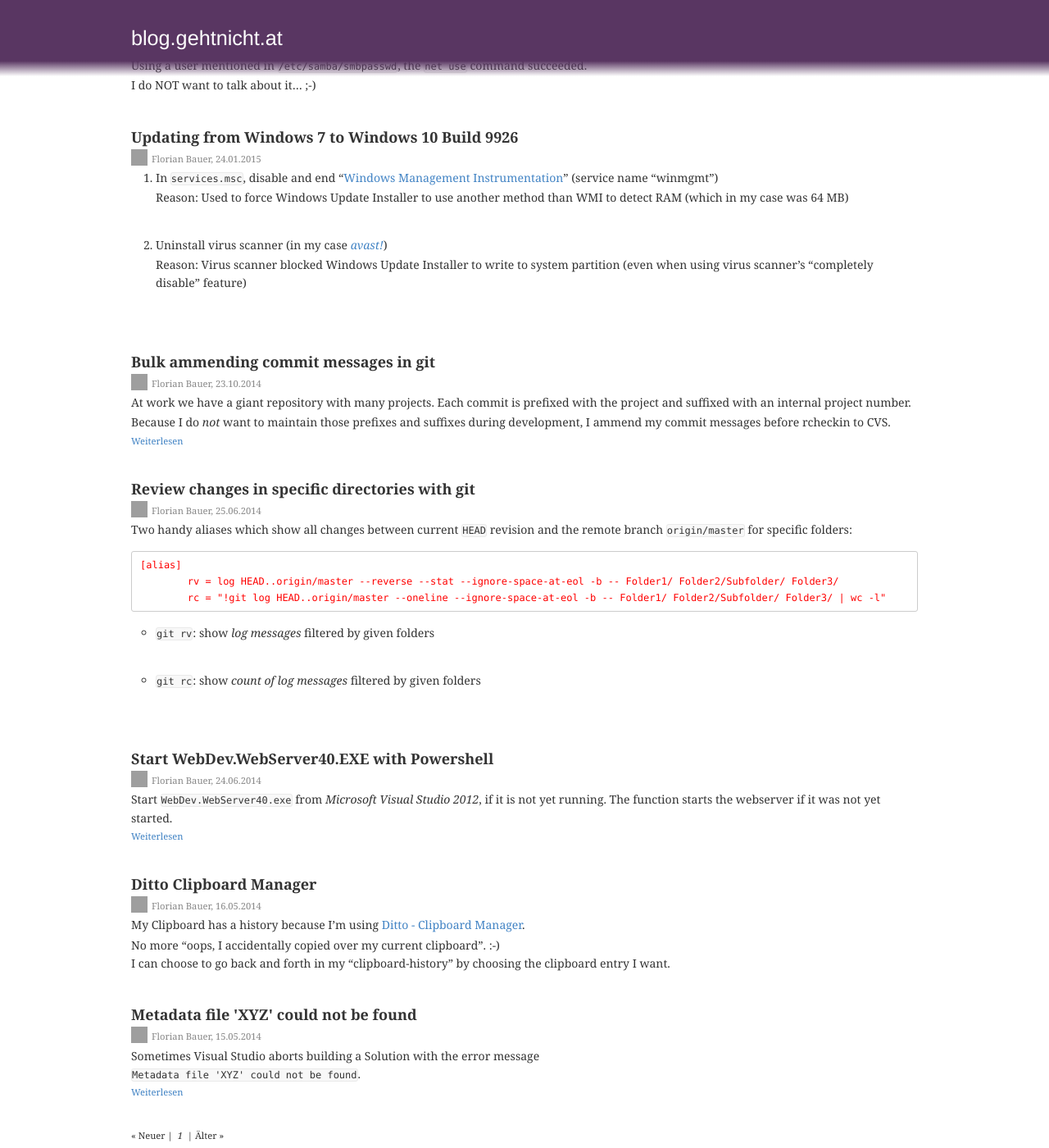
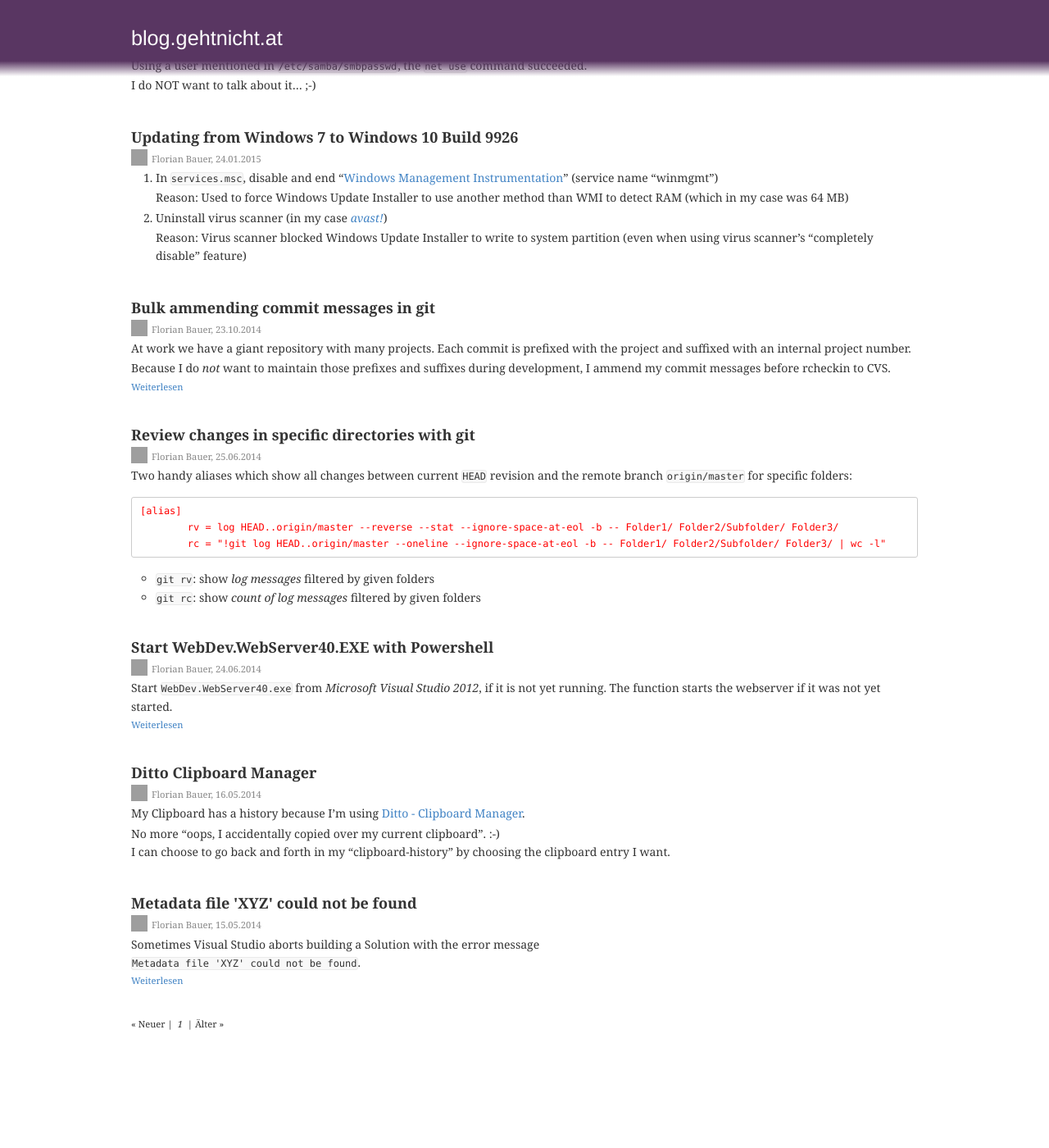
Before and after one commit to fbau3r/fbau3r.github.io, a Jekyll site: the page built from index.html, in a window 1280 px wide and 1400 px high, scrolled down 339 px. Shown: the whole window at 82% size. Built offline with Jekyll 4.4.1, drawn with Linux system fonts in a browser that asks for light colours; the list of posts is cut into pages by our own code; after the commit the page ends 1617 px from its top, so only the background shows below that; grey boxes are pictures that could not be loaded.

Commit message:
apply margin only to direct children of ul.index
nested lists do not look funny anymore

```diff
--- a/css/custom.css
+++ b/css/custom.css
@@ -86,7 +86,7 @@ abbr									{ font-size: .8em; color: #888; }
 abbr img.author							{ width: 20px; height: 20px; border: 0; float: left; margin: 0 5px 0 0; }
 abbr a									{ color: inherit; }
 ul.index p								{ margin: 2px 0; }
-ul.index li								{ margin: 0 0 35px 0; }
+ul.index > li							{ margin: 0 0 35px 0; }
 
 /* special style for overview on index-titles page */
 ul.index.titles h3						{ float: left; overflow: hidden; font-size: .75em; width: 75%; }
```
